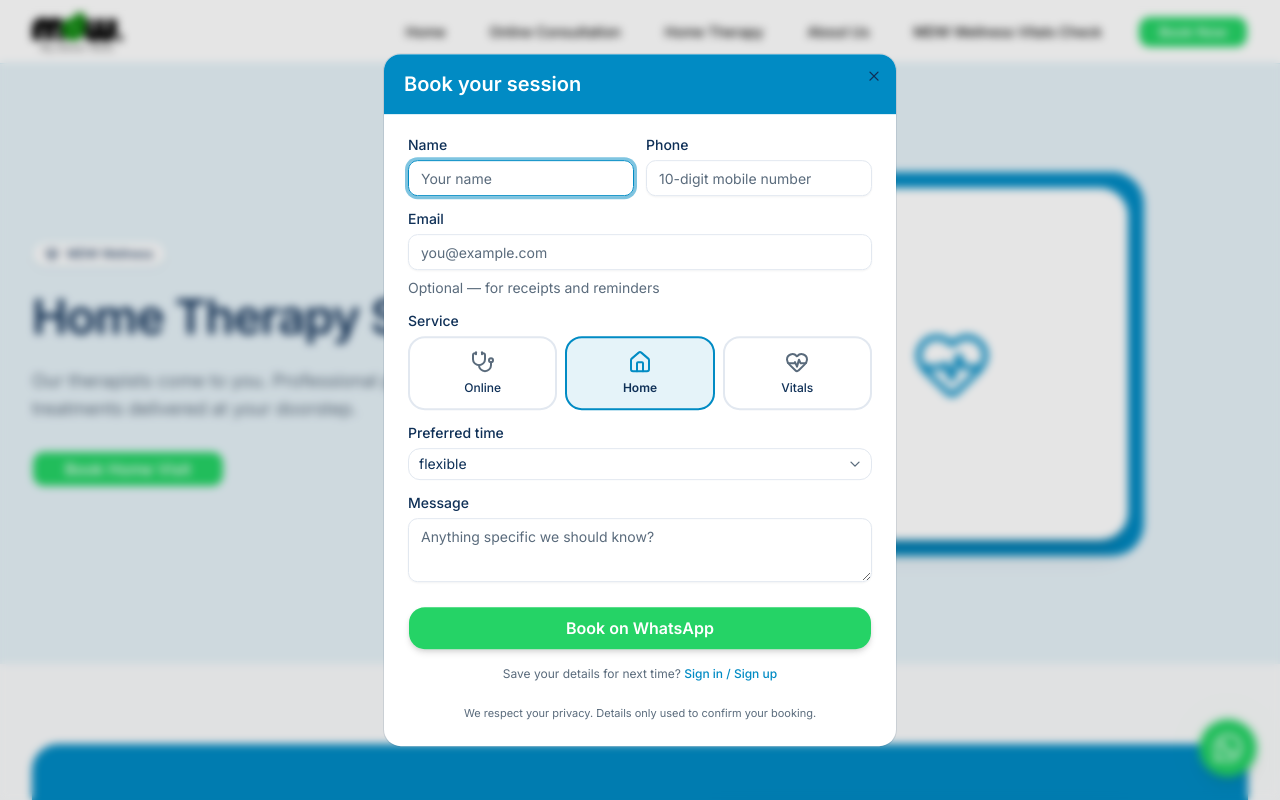
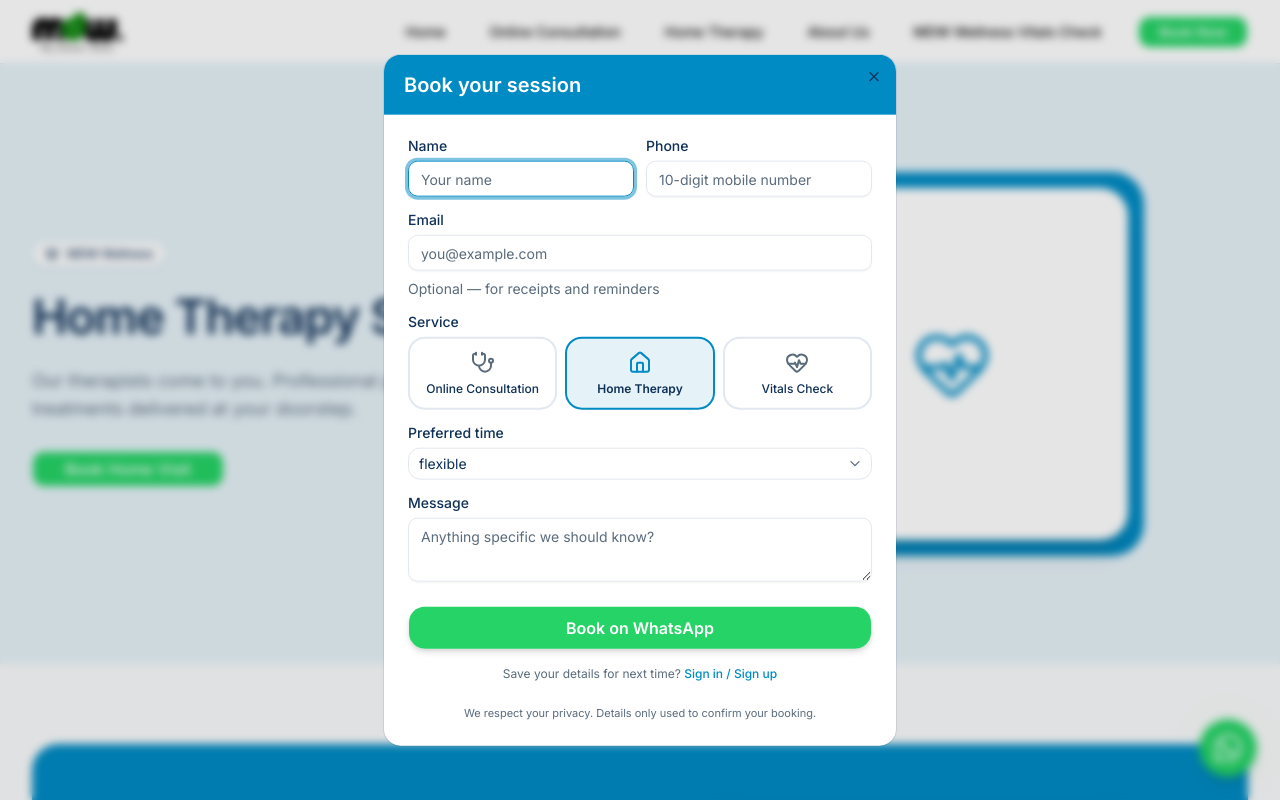
Before and after one commit to MyDawaiWala10/mdw-wellness, a Next.js app: page / in a window 1280 px wide. Both pictures are taken after a click on the button "Book Home Visit". Shown: the top 800 px of the page. Built offline with nearby package versions, Linux system fonts and the light colour scheme.

Commit message:
feat: show full service names in booking chips (Online Consultation / Home Therapy / Vitals Check)
- Replace 1-word labels (Online/Home/Vitals) with full names
- Tighter typography: text-[11px] sm:text-xs, leading-tight, text-balance
  so two-word labels wrap cleanly in narrow chip widths

```diff
--- a/src/components/booking/booking-form.tsx
+++ b/src/components/booking/booking-form.tsx
@@ -77,9 +77,9 @@ const serviceOptions: Array<{
   label: string;
   Icon: React.ComponentType<{ className?: string }>;
 }> = [
-  { value: "online_consultation", label: "Online", Icon: Stethoscope },
-  { value: "home_therapy", label: "Home", Icon: Home },
-  { value: "vitals_check", label: "Vitals", Icon: HeartPulse },
+  { value: "online_consultation", label: "Online Consultation", Icon: Stethoscope },
+  { value: "home_therapy", label: "Home Therapy", Icon: Home },
+  { value: "vitals_check", label: "Vitals Check", Icon: HeartPulse },
 ];
 
 type BookingFormProps = {
@@ -267,8 +267,8 @@ export function BookingForm({
                         <span
                           className={
                             selected
-                              ? "text-xs font-semibold text-[var(--mdw-secondary)]"
-                              : "text-xs font-medium text-foreground"
+                              ? "text-[11px] font-semibold leading-tight text-balance text-[var(--mdw-secondary)] sm:text-xs"
+                              : "text-[11px] font-medium leading-tight text-balance text-foreground sm:text-xs"
                           }
                         >
                           {option.label}
```
